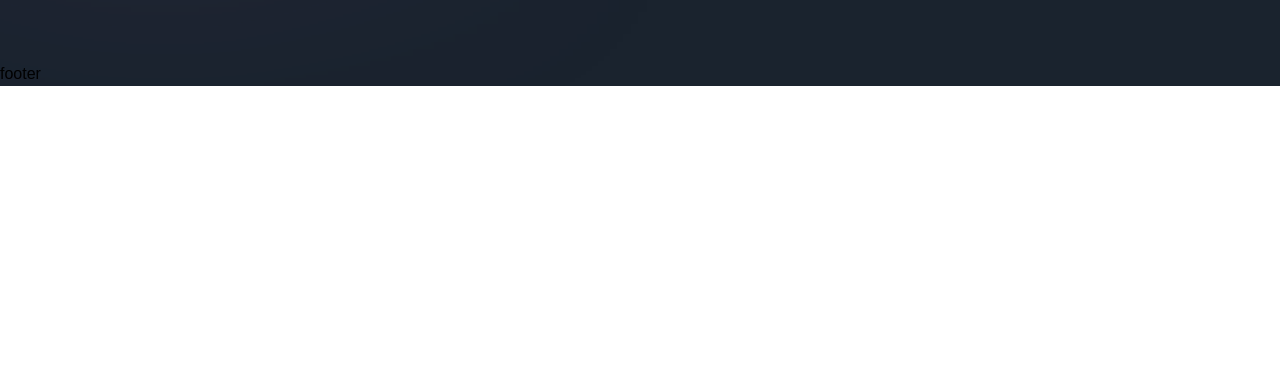
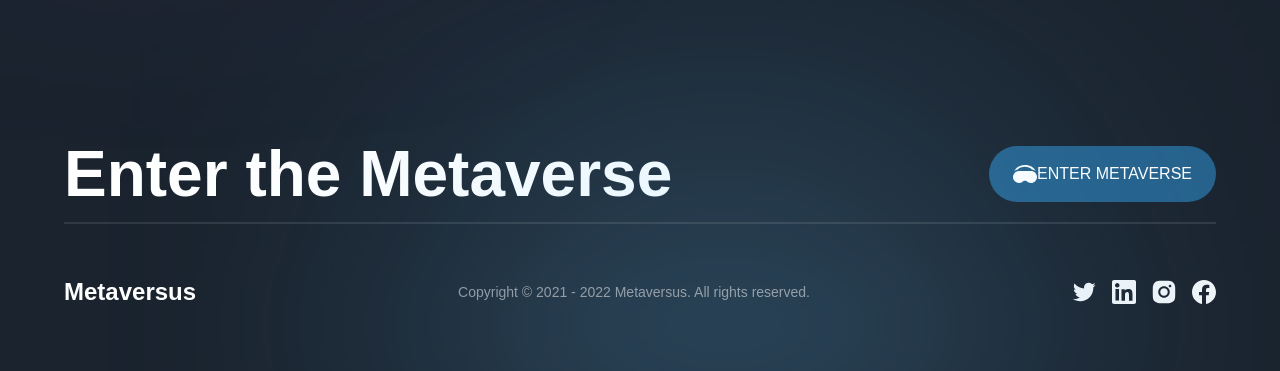
Before and after one commit to biggame27/valentines, a Next.js app: page / in a window 1280 px wide. Shown: the part 6728-7099 px from the top of the page. Before the commit the page ends 6814 px from the top, so only its background shows below. Built offline with nearby package versions, Linux system fonts and the light colour scheme; a web font is replaced by a local one.

Commit message:
finished footer

```diff
--- a/components/Footer.jsx
+++ b/components/Footer.jsx
@@ -1,9 +1,59 @@
 'use client';
 
+import {motion} from 'framer-motion';
+import { socials } from '../constants';
+
+import styles from '../styles'
+import { footerVariants} from '../utils/motion';
+
 const Footer = () => (
-  <footer>
-    footer
-  </footer>
+  <motion.footer
+  variants={footerVariants}
+  initial="hidden"
+  whileInView="show"
+  className={`${styles.paddings} py-8 relative`}
+  >
+    <div className="footer-gradient"/>
+
+    <div className={`${styles.innerWidth} mx-auto flex flex-col`}>
+      <div className="flex items-center justify-between flex-wrap gap-5">
+        <h4 className="font-bold md:text-[64px] text-[44px] text-white">
+          Enter the Metaverse
+        </h4>
+        {/*heieght fit-content fits content */}
+        <button type="button" className="flex items-center h-fit py-4 px-6 bg-[#25618b] rounded-[32px]">
+          <img
+            src="/headset.svg"
+            alt="headset"
+            className="w-[24px] h-[24px] object-contain"
+          />
+          <span className="font-normal text-[16px] text-white">ENTER METAVERSE</span>
+        </button>
+      </div>
+    </div>
+
+    <div className="flex flex-col">
+      <div className="mb-[50px] h-[2px] bg-white opacity-10" />
+      <div className="flex items-center justify-between flex-wrap gap-4">
+        <h4 className="font-extrabold text-[24px] text-white">Metaversus</h4>
+        <p className="font-normal text-[14px] text-white opacity-50">
+          Copyright © 2021 - 2022 Metaversus. All rights reserved.
+        </p>
+        <div className="flex gap-4">
+          {socials.map((social) => (
+            <img
+              key={social.name}
+              src={social.url}
+              alt={social.name}
+              className="w-[24px] h-[24px] object-contain"
+            />
+
+          ))}
+        </div>
+      </div>
+    </div>
+
+  </motion.footer>
 );
 
 export default Footer;
```
